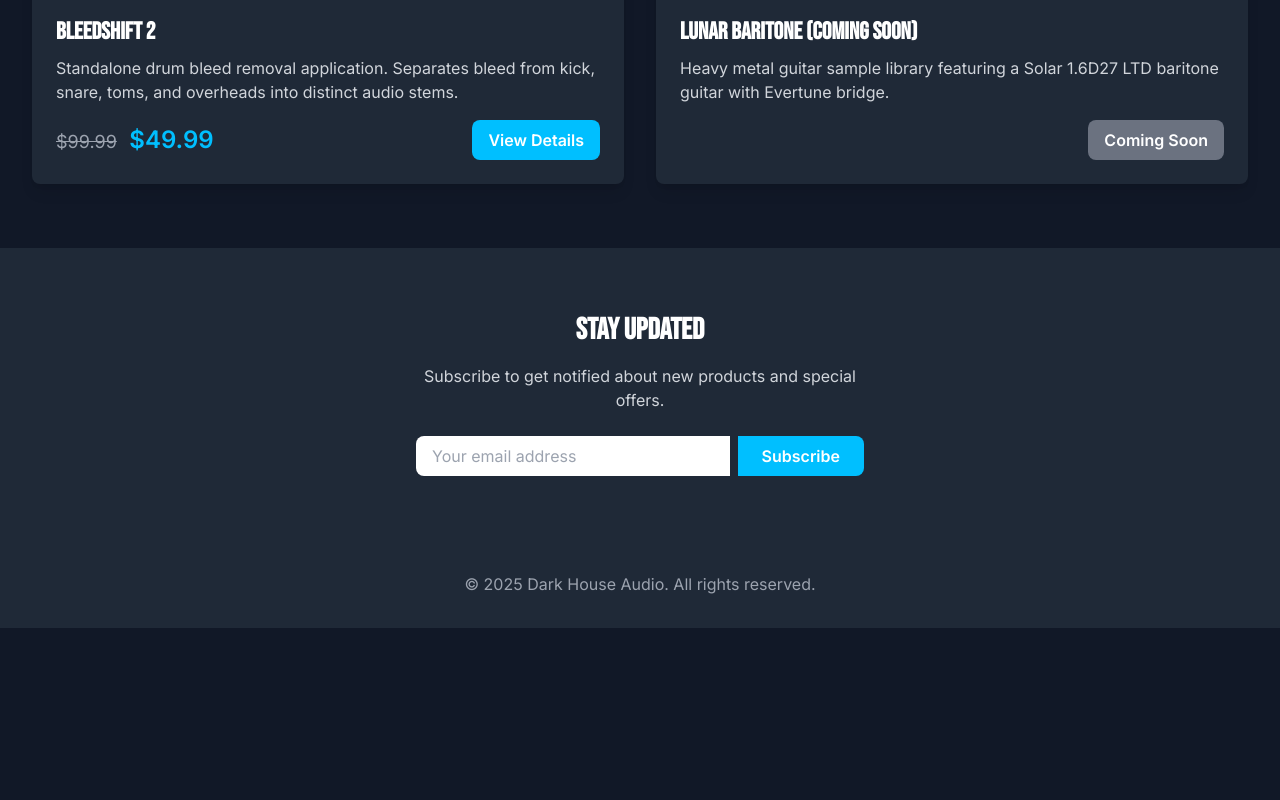
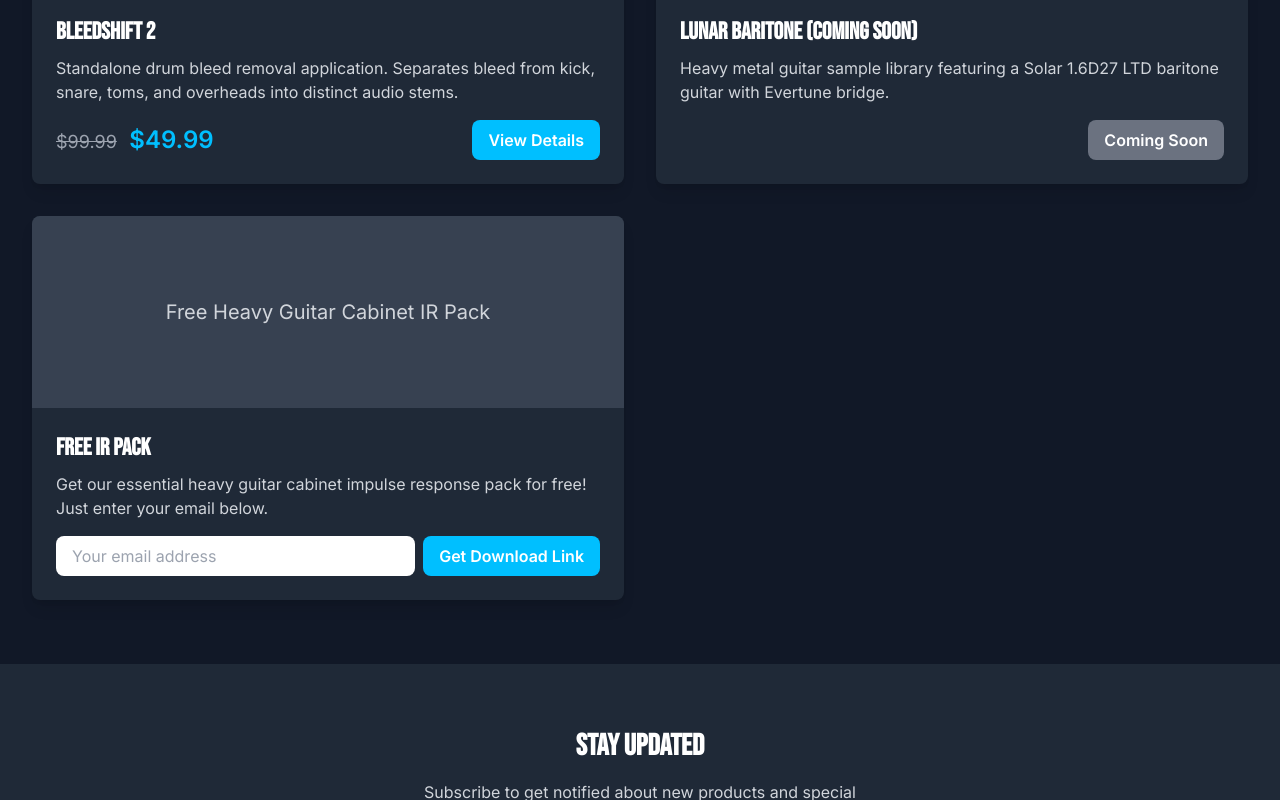
Before and after one commit to darkhouseaudio/darkhouseaudio, a plain HTML site: page store.html in a window 1280 px wide. Shown: the part 639-1439 px from the top of the page. Before the commit the page ends 1267 px from the top, so only its background shows below. Drawn offline with nearby package versions, Linux system fonts and the light colour scheme.

Commit message:
feat: Add free IR pack section to store page

```diff
--- a/store.html
+++ b/store.html
@@ -116,6 +116,32 @@
             </div>
           </div>
         </div>
+
+        <!-- Product 3: Free IR Pack -->
+        <div class="bg-gray-800 rounded-lg overflow-hidden shadow-lg hover:shadow-xl transition">
+          <!-- Placeholder or Description instead of Image -->
+          <div class="p-6 h-48 flex items-center justify-center text-center bg-gray-700"> <!-- Adjust height as needed -->
+             <p class="text-xl text-gray-300">Free Heavy Guitar Cabinet IR Pack</p>
+          </div>
+          <div class="p-6">
+            <h3 class="text-2xl font-semibold mb-2">Free IR Pack</h3>
+            <p class="text-gray-300 mb-4">Get our essential heavy guitar cabinet impulse response pack for free! Just enter your email below.</p>
+            <!-- Email Form for Download -->
+            <!-- IMPORTANT: Replace YOUR_FORM_ID with your actual Formspree form ID -->
+            <form action="https://formspree.io/f/YOUR_FORM_ID" method="POST">
+              <input type="hidden" name="_subject" value="Free IR Pack Download Request">
+              <!-- Redirect to Google Drive link after submission -->
+              <input type="hidden" name="_next" value="https://drive.google.com/file/d/1hBmOsnNQr48mSuExAgitUOde46Xs_O6m/view?usp=drive_link">
+              <input type="hidden" name="form-name" value="free-ir-download">
+
+              <div class="flex flex-col sm:flex-row items-stretch space-y-2 sm:space-y-0 sm:space-x-2">
+                  <input type="email" name="email" placeholder="Your email address" required class="flex-grow px-4 py-2 text-gray-900 rounded-lg focus:outline-none focus:ring-2 focus:ring-skyblue mb-2 sm:mb-0" />
+                  <button type="submit" class="bg-skyblue text-white px-4 py-2 rounded-lg font-semibold hover:bg-blue-500 transition">Get Download Link</button>
+              </div>
+            </form>
+          </div>
+        </div>
+
       </div>
     </div>
   </section>
```
